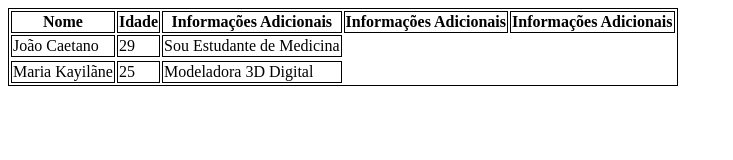
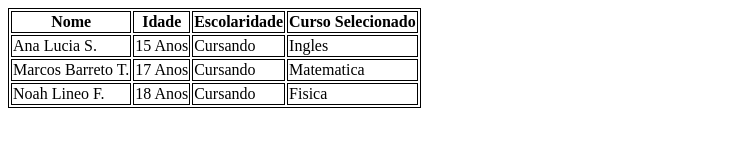
Before and after one commit to JonathanFL7/aula-tabela, a plain HTML site: page index.html in a window 1280 px wide. Shown: the whole page, without its empty margins (0-733 px from the left). Drawn offline with Linux system fonts and the light colour scheme.

Commit message:
Alterado Completamente a Estrutura da Tabela

```diff
--- a/index.html
+++ b/index.html
@@ -3,12 +3,13 @@
 <head>
     <meta charset="UTF-8">
     <meta name="viewport" content="width=device-width, initial-scale=1.0">
-    <title>Aula Tabela</title>
-    <style>table, th, td {
-        border: 1px solid black;
+    <title>Document</title>
+    <link rel="stylesheet" href="style.css">
 
-    }
+    <style>
+        table, th, td{ border: 1px solid black;}
     </style>
+
 </head>
 <body>
     <table>
@@ -16,26 +17,29 @@
             <tr>
                 <th>Nome</th>
                 <th>Idade</th>
-            <th>Informações Adicionais</th>
-            <th>Informações Adicionais</th>
-            <th>Informações Adicionais</th>
+                <th>Escolaridade</th>
+                <th>Curso Selecionado</th>
             </tr>
         </thead>
-
         <tbody>
             <tr>
-            <td>João Caetano</td>
-            <td>29</td>
-            <td>Sou Estudante de Medicina</td>
+                <td>Ana Lucia S.</td>
+                <td>15 Anos</td>
+                <td>Cursando</td>
+                <td>Ingles</td>
             </tr>
             <tr>
+                <td>Marcos Barreto T.</td>
+                <td>17 Anos</td>
+                <td>Cursando</td>
+                <td>Matematica</td>
+            </tr>
             <tr>
-                <td>Maria Kayilãne</td>
-                <td>25</td>
-                <td>Modeladora 3D Digital</td>
+                <td>Noah Lineo F.</td>
+                <td>18 Anos</td>
+                <td>Cursando</td>
+                <td>Fisica</td>
             </tr>
-        </tr>
-
         </tbody>
     </table>
 </body>
```
Lines whose indentation alone changed are shown as unchanged.
